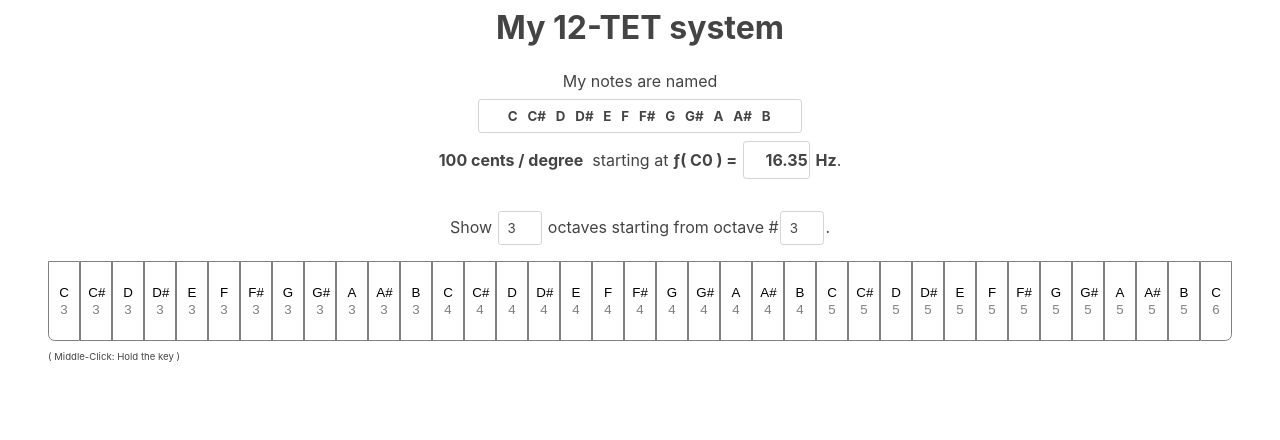
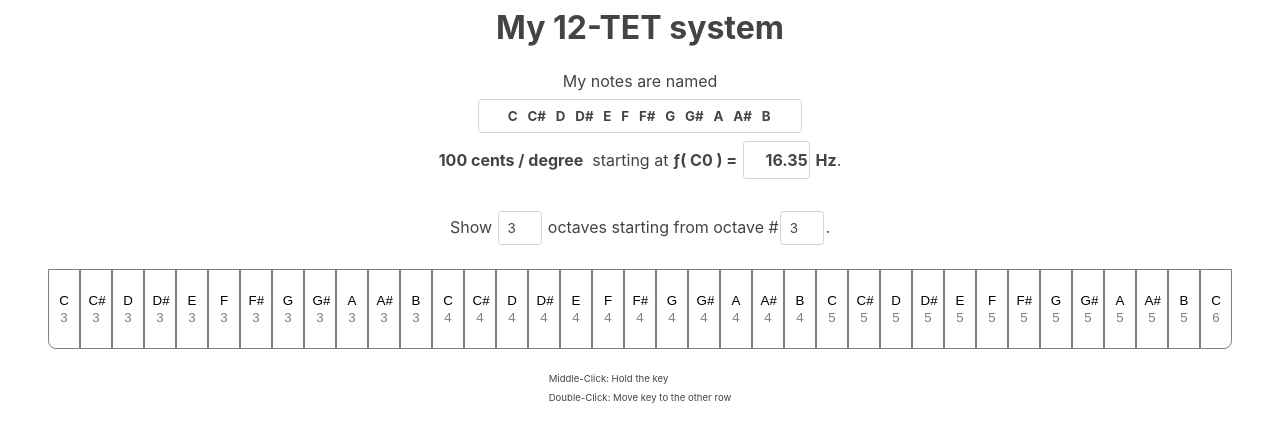
Before and after one commit to OoDeLally/my-edo, a React (Create React App) app: page / in a window 1280 px wide. Shown: the top 440 px of the page. Built offline with nearby package versions, Linux system fonts and the light colour scheme.

Commit message:
keyboard css

```diff
--- a/src/App.scss
+++ b/src/App.scss
@@ -68,6 +68,10 @@ h2 {
 
 }
 
+.keyboard-settings-panel {
+  margin-bottom: 2rem;
+}
+
 
 .tet-system-settings-panel {
   text-align: center;
--- a/src/Keyboard.scss
+++ b/src/Keyboard.scss
@@ -1,11 +1,5 @@
 
 .keyboard {
-  display: flex;
-  flex-direction: column;
-  flex-wrap: nowrap;
-  justify-content: flex-start;
-  align-items: flex-start;
-  align-content: space-around;
 
   .row {
     display: flex;
@@ -14,6 +8,10 @@
     justify-content: flex-start;
     align-items: flex-start;
     align-content: space-around;
+
+    &.white {
+      margin-top: -1rem;
+    }
 
     button.note-key, .key-separator {
       width: 2rem;
@@ -26,14 +24,14 @@
       border: 1px grey solid;
 
       &:first-child {
-        border-bottom-left-radius: 0.5em;
+        border-bottom-left-radius: 0.5rem;
       }
       &:last-child {
-        border-bottom-right-radius: 0.5em;
+        border-bottom-right-radius: 0.5rem;
       }
 
       p {
-        margin: 0.1em;
+        margin: 0.1rem;
       }
     }
 
@@ -45,18 +43,22 @@
     button.note-key.white {
       background: white;
       color: black;
+      z-index: 100;
       &.playing {
-        box-shadow: 0em 0em 1em grey inset;
+        box-shadow: 0rem 0rem 1rem grey inset;
       }
       .subtitle {
         color: grey;
       }
     }
+
     button.note-key.black {
       background: black;
       color: white;
+      z-index: 200;
+
       &.playing {
-        box-shadow: 0em 0em 1em grey inset;
+        box-shadow: 0rem 0rem 1rem grey inset;
       }
       .subtitle {
         color: grey;
@@ -64,8 +66,23 @@
     }
   }
 
-  .info {
-    font-size: 0.6rem;
+
+  .info-container {
+    display: flex;
+    flex-direction: row;
+    flex-wrap: nowrap;
+    justify-content: center;
+    align-items: center;
+    align-content: space-around;
+    margin-top: 1rem;
+
+    .info {
+      p {
+        font-size: 0.6rem;
+        margin: 0;
+        padding-top: 0.5rem;
+      }
+    }
   }
 
 }
--- a/src/Keyboard.tsx
+++ b/src/Keyboard.tsx
@@ -21,6 +21,7 @@ export const Keyboard = () => {
         {
           blackNotes.length > 0 && (
             <KeyboardKeyRow
+              className="black"
               startOctave={startOctave}
               rangeSize={rangeSize}
               degrees={blackNotes}
@@ -31,6 +32,7 @@ export const Keyboard = () => {
           )
         }
         <KeyboardKeyRow
+          className="white"
           startOctave={startOctave}
           rangeSize={rangeSize}
           degrees={whiteNotes}
@@ -39,7 +41,12 @@ export const Keyboard = () => {
           shift={whiteRowShift}
         />
       </AudioContextProvider>
-      <p className="info">( Middle-Click: Hold the key )</p>
+      <div className="info-container">
+        <div className="info">
+          <p>Middle-Click: Hold the key</p>
+          <p>Double-Click: Move key to the other row</p>
+        </div>
+      </div>
     </div>
   );
 };
--- a/src/KeyboardKeyRow.tsx
+++ b/src/KeyboardKeyRow.tsx
@@ -3,11 +3,12 @@ import { CENTS_IN_OCTAVE, useTetContext } from './TetContext';
 import { KeyboardKey } from './KeyboardKey';
 
 import './App.scss';
+import classNames from 'classnames';
 
 
 
 export const KeyboardKeyRow =
-  ({ startOctave, rangeSize, keyStyleClass, degrees, extraDegreeCount, shift }: KeyboardKeyRowProps) => {
+  ({ startOctave, rangeSize, keyStyleClass, degrees, extraDegreeCount, shift, className }: KeyboardKeyRowProps) => {
   const { degreeSizeInCents, getNoteName, parseNote } = useTetContext();
 
   const keyboardKeys = useMemo(
@@ -43,7 +44,7 @@ export const KeyboardKeyRow =
   );
 
   return (
-    <div className="row">
+    <div className={classNames('row', className)}>
       {keyboardKeys}
     </div>
   );
@@ -57,4 +58,5 @@ export interface KeyboardKeyRowProps {
   degrees: string[];
   keyStyleClass?: string;
   shift?: number;
+  className?: string;
 }
```
